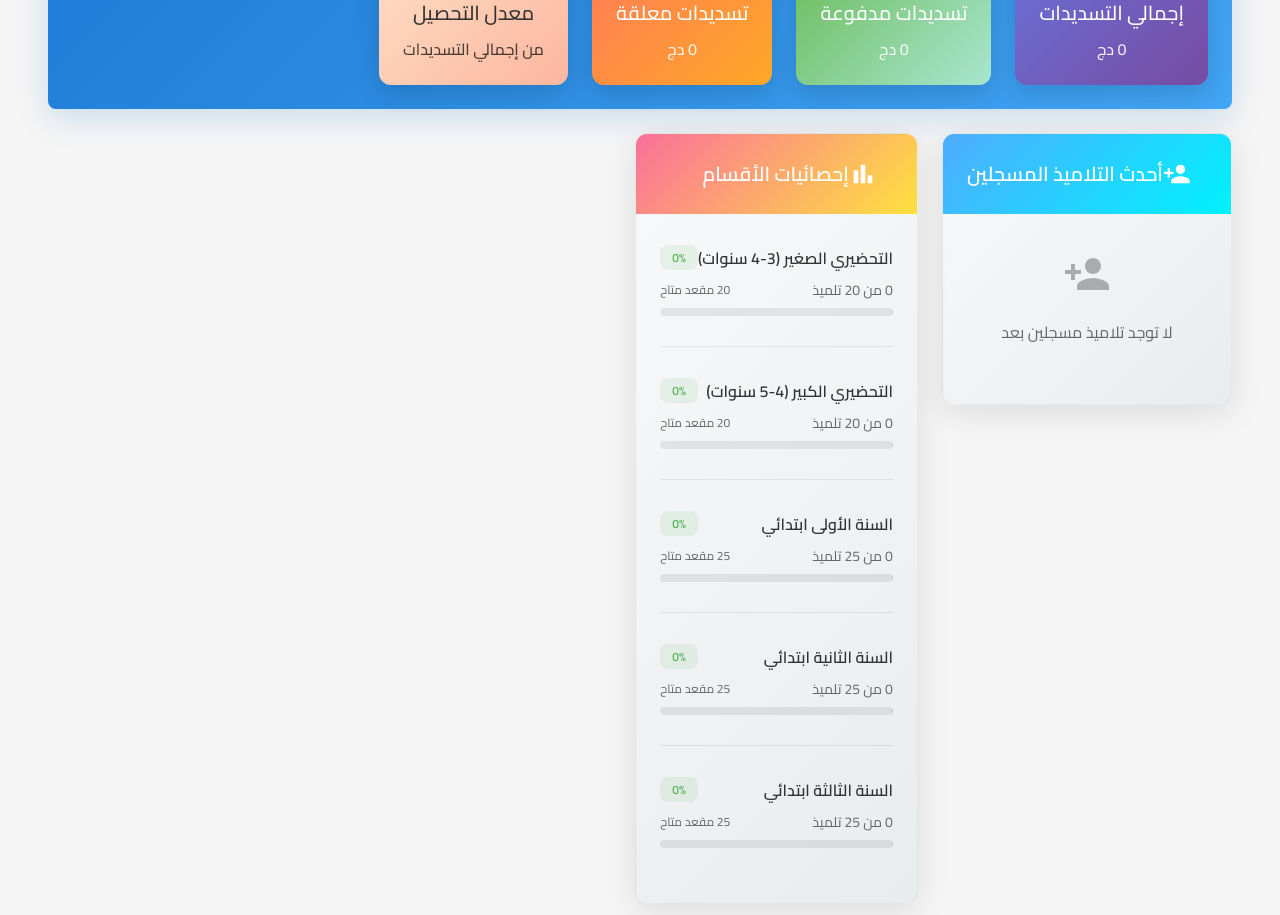
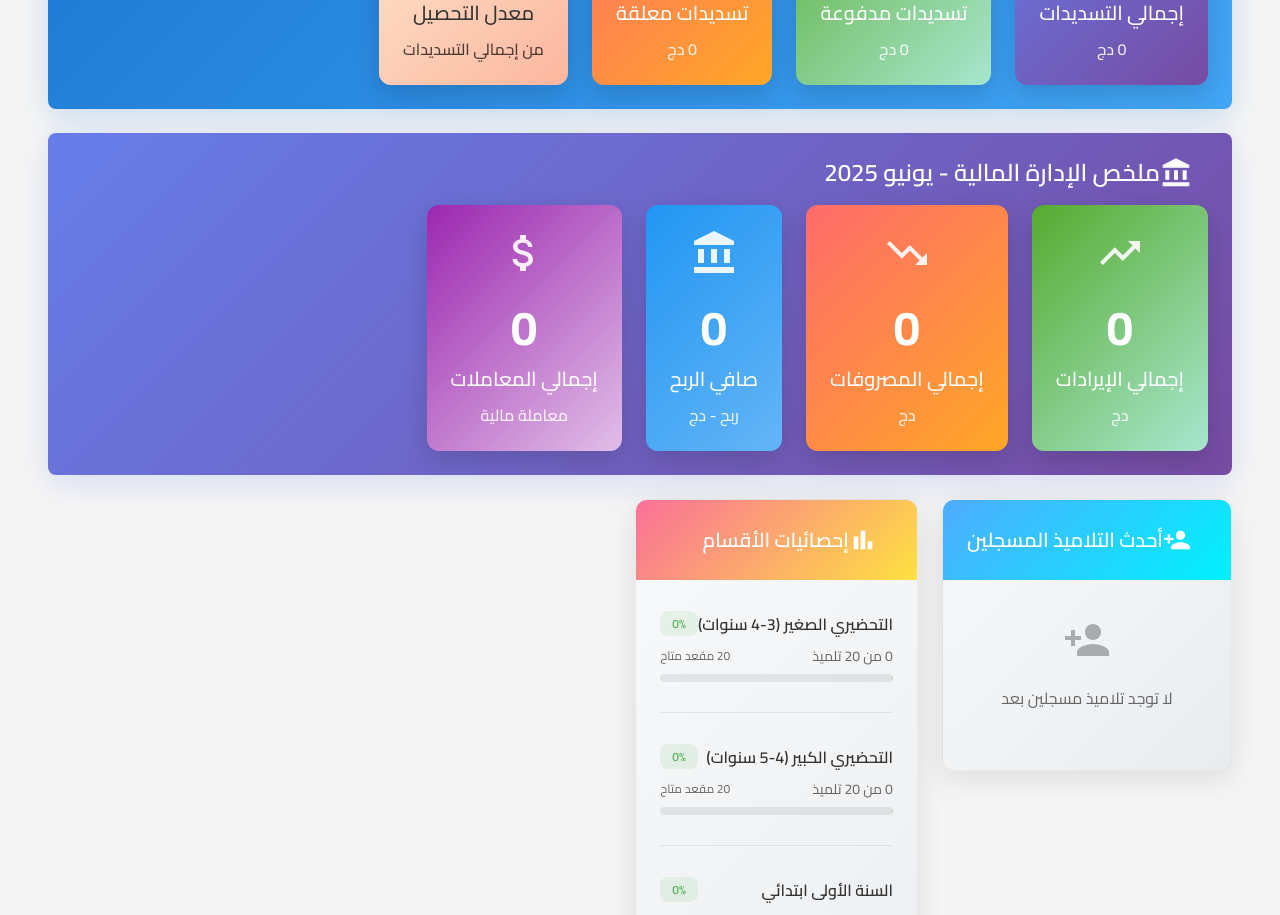
Before and after one commit to abdel28fr/ecole-pwa, a React (Vite) app: page / in a window 1280 px wide. Shown: the part 780-1695 px from the top of the page. Built offline with nearby package versions, Linux system fonts and the light colour scheme.

Commit message:
Modifications apportées dans le projet

```diff
--- a/src/components/Dashboard/Dashboard.jsx
+++ b/src/components/Dashboard/Dashboard.jsx
@@ -29,10 +29,13 @@ import {
   BarChart as BarChartIcon,
   AccessTime as AccessTimeIcon,
   Groups as GroupsIcon,
-  MenuBook as MenuBookIcon
+  MenuBook as MenuBookIcon,
+  AccountBalance as FinanceIcon,
+  TrendingDown as ExpenseIcon
 } from '@mui/icons-material';
 
 import { studentsAPI, classesAPI, subjectsAPI, gradesAPI, paymentsAPI, settingsAPI } from '../../data/storage';
+import { financeTransactionsAPI } from '../../data/financeStorage';
 
 const StatCard = ({ title, value, icon, color, subtitle, onClick }) => (
   <Card
@@ -171,6 +174,10 @@ const Dashboard = ({ onNavigate }) => {
   const handleGradesClick = () => {
     if (onNavigate) onNavigate(4); // التبويب الخامس (النقاط)
   };
+
+  const handleFinanceClick = () => {
+    if (onNavigate) onNavigate(7); // التبويب الثامن (الإدارة المالية)
+  };
   const [stats, setStats] = useState({
     totalStudents: 0,
     totalClasses: 0,
@@ -187,6 +194,12 @@ const Dashboard = ({ onNavigate }) => {
     totalAmount: 0,
     paidAmount: 0,
     unpaidAmount: 0
+  });
+  const [financeStats, setFinanceStats] = useState({
+    totalIncome: 0,
+    totalExpenses: 0,
+    netProfit: 0,
+    totalTransactions: 0
   });
   const [settings, setSettings] = useState({});
 
@@ -255,6 +268,22 @@ const Dashboard = ({ onNavigate }) => {
       totalAmount,
       paidAmount,
       unpaidAmount
+    });
+
+    // إحصائيات الإدارة المالية للشهر الحالي
+    const startOfMonth = new Date(currentDate.getFullYear(), currentDate.getMonth(), 1).toISOString().split('T')[0];
+    const endOfMonth = new Date(currentDate.getFullYear(), currentDate.getMonth() + 1, 0).toISOString().split('T')[0];
+
+    const totalIncome = financeTransactionsAPI.getTotalIncome(startOfMonth, endOfMonth);
+    const totalExpenses = financeTransactionsAPI.getTotalExpenses(startOfMonth, endOfMonth);
+    const netProfit = totalIncome - totalExpenses;
+    const allTransactions = financeTransactionsAPI.getByDateRange(startOfMonth, endOfMonth);
+
+    setFinanceStats({
+      totalIncome,
+      totalExpenses,
+      netProfit,
+      totalTransactions: allTransactions.length
     });
 
     setSettings(appSettings);
@@ -490,6 +519,189 @@ const Dashboard = ({ onNavigate }) => {
                   fontWeight: 500
                 }}>
                   من إجمالي التسديدات
+                </Typography>
+              </CardContent>
+            </Card>
+          </Grid>
+        </Grid>
+      </Paper>
+
+      {/* ملخص الإدارة المالية للشهر الحالي */}
+      <Paper sx={{
+        p: 3,
+        mb: 3,
+        background: (theme) => theme.palette.mode === 'dark'
+          ? 'linear-gradient(135deg, #2d1b69 0%, #11998e 100%)'
+          : 'linear-gradient(135deg, #667eea 0%, #764ba2 100%)',
+        color: 'white',
+        borderRadius: 2,
+        boxShadow: (theme) => theme.palette.mode === 'dark'
+          ? '0 8px 32px rgba(0,0,0,0.3)'
+          : '0 8px 32px rgba(102,126,234,0.2)'
+      }}>
+        <Box display="flex" alignItems="center" mb={2}>
+          <FinanceIcon sx={{ fontSize: 32, mr: 2, color: 'white' }} />
+          <Typography variant="h5" component="h2" sx={{ color: 'white', fontWeight: 600 }}>
+            ملخص الإدارة المالية - {getMonthName(new Date().getMonth() + 1)} {new Date().getFullYear()}
+          </Typography>
+        </Box>
+
+        <Grid container spacing={3}>
+          <Grid item xs={12} sm={6} md={3}>
+            <Card
+              onClick={handleFinanceClick}
+              sx={{
+                background: (theme) => theme.palette.mode === 'dark'
+                  ? 'linear-gradient(135deg, #134e5e 0%, #71b280 100%)'
+                  : 'linear-gradient(135deg, #56ab2f 0%, #a8e6cf 100%)',
+                backdropFilter: 'blur(10px)',
+                border: 'none',
+                borderRadius: 3,
+                color: 'white',
+                boxShadow: '0 8px 24px rgba(0,0,0,0.15)',
+                transition: 'all 0.3s cubic-bezier(0.4, 0, 0.2, 1)',
+                cursor: 'pointer',
+                '&:hover': {
+                  transform: 'translateY(-8px) scale(1.02)',
+                  boxShadow: '0 16px 40px rgba(0,0,0,0.25)',
+                  background: (theme) => theme.palette.mode === 'dark'
+                    ? 'linear-gradient(135deg, #0f3c47 0%, #5a9367 100%)'
+                    : 'linear-gradient(135deg, #4a9025 0%, #8fd19e 100%)'
+                }
+              }}
+            >
+              <CardContent sx={{ textAlign: 'center', p: 3 }}>
+                <TrendingUpIcon sx={{ fontSize: 48, mb: 2, color: 'white', opacity: 0.9 }} />
+                <Typography variant="h3" component="div" fontWeight="bold" sx={{ color: 'white', mb: 1 }}>
+                  {financeStats.totalIncome.toLocaleString()}
+                </Typography>
+                <Typography variant="h6" sx={{ color: 'white', mb: 1, fontWeight: 500 }}>
+                  إجمالي الإيرادات
+                </Typography>
+                <Typography variant="body1" sx={{ color: 'rgba(255,255,255,0.9)', fontWeight: 500 }}>
+                  دج
+                </Typography>
+              </CardContent>
+            </Card>
+          </Grid>
+
+          <Grid item xs={12} sm={6} md={3}>
+            <Card
+              onClick={handleFinanceClick}
+              sx={{
+                background: (theme) => theme.palette.mode === 'dark'
+                  ? 'linear-gradient(135deg, #b92b27 0%, #8e2de2 100%)'
+                  : 'linear-gradient(135deg, #ff6b6b 0%, #ffa726 100%)',
+                backdropFilter: 'blur(10px)',
+                border: 'none',
+                borderRadius: 3,
+                color: 'white',
+                boxShadow: '0 8px 24px rgba(0,0,0,0.15)',
+                transition: 'all 0.3s cubic-bezier(0.4, 0, 0.2, 1)',
+                cursor: 'pointer',
+                '&:hover': {
+                  transform: 'translateY(-8px) scale(1.02)',
+                  boxShadow: '0 16px 40px rgba(0,0,0,0.25)',
+                  background: (theme) => theme.palette.mode === 'dark'
+                    ? 'linear-gradient(135deg, #9a1f1c 0%, #7a25b8 100%)'
+                    : 'linear-gradient(135deg, #e55a5a 0%, #e8941f 100%)'
+                }
+              }}
+            >
+              <CardContent sx={{ textAlign: 'center', p: 3 }}>
+                <ExpenseIcon sx={{ fontSize: 48, mb: 2, color: 'white', opacity: 0.9 }} />
+                <Typography variant="h3" component="div" fontWeight="bold" sx={{ color: 'white', mb: 1 }}>
+                  {financeStats.totalExpenses.toLocaleString()}
+                </Typography>
+                <Typography variant="h6" sx={{ color: 'white', mb: 1, fontWeight: 500 }}>
+                  إجمالي المصروفات
+                </Typography>
+                <Typography variant="body1" sx={{ color: 'rgba(255,255,255,0.9)', fontWeight: 500 }}>
+                  دج
+                </Typography>
+              </CardContent>
+            </Card>
+          </Grid>
+
+          <Grid item xs={12} sm={6} md={3}>
+            <Card
+              onClick={handleFinanceClick}
+              sx={{
+                background: financeStats.netProfit >= 0
+                  ? (theme) => theme.palette.mode === 'dark'
+                    ? 'linear-gradient(135deg, #1565c0 0%, #42a5f5 100%)'
+                    : 'linear-gradient(135deg, #2196f3 0%, #64b5f6 100%)'
+                  : (theme) => theme.palette.mode === 'dark'
+                    ? 'linear-gradient(135deg, #d32f2f 0%, #f57c00 100%)'
+                    : 'linear-gradient(135deg, #ff5722 0%, #ff9800 100%)',
+                backdropFilter: 'blur(10px)',
+                border: 'none',
+                borderRadius: 3,
+                color: 'white',
+                boxShadow: '0 8px 24px rgba(0,0,0,0.15)',
+                transition: 'all 0.3s cubic-bezier(0.4, 0, 0.2, 1)',
+                cursor: 'pointer',
+                '&:hover': {
+                  transform: 'translateY(-8px) scale(1.02)',
+                  boxShadow: '0 16px 40px rgba(0,0,0,0.25)',
+                  background: financeStats.netProfit >= 0
+                    ? (theme) => theme.palette.mode === 'dark'
+                      ? 'linear-gradient(135deg, #0d47a1 0%, #1976d2 100%)'
+                      : 'linear-gradient(135deg, #1976d2 0%, #42a5f5 100%)'
+                    : (theme) => theme.palette.mode === 'dark'
+                      ? 'linear-gradient(135deg, #b71c1c 0%, #e65100 100%)'
+                      : 'linear-gradient(135deg, #d84315 0%, #f57c00 100%)'
+                }
+              }}
+            >
+              <CardContent sx={{ textAlign: 'center', p: 3 }}>
+                <FinanceIcon sx={{ fontSize: 48, mb: 2, color: 'white', opacity: 0.9 }} />
+                <Typography variant="h3" component="div" fontWeight="bold" sx={{ color: 'white', mb: 1 }}>
+                  {financeStats.netProfit.toLocaleString()}
+                </Typography>
+                <Typography variant="h6" sx={{ color: 'white', mb: 1, fontWeight: 500 }}>
+                  صافي الربح
+                </Typography>
+                <Typography variant="body1" sx={{ color: 'rgba(255,255,255,0.9)', fontWeight: 500 }}>
+                  {financeStats.netProfit >= 0 ? 'ربح' : 'خسارة'} - دج
+                </Typography>
+              </CardContent>
+            </Card>
+          </Grid>
+
+          <Grid item xs={12} sm={6} md={3}>
+            <Card
+              onClick={handleFinanceClick}
+              sx={{
+                background: (theme) => theme.palette.mode === 'dark'
+                  ? 'linear-gradient(135deg, #4a148c 0%, #7b1fa2 100%)'
+                  : 'linear-gradient(135deg, #9c27b0 0%, #e1bee7 100%)',
+                backdropFilter: 'blur(10px)',
+                border: 'none',
+                borderRadius: 3,
+                color: 'white',
+                boxShadow: '0 8px 24px rgba(0,0,0,0.15)',
+                transition: 'all 0.3s cubic-bezier(0.4, 0, 0.2, 1)',
+                cursor: 'pointer',
+                '&:hover': {
+                  transform: 'translateY(-8px) scale(1.02)',
+                  boxShadow: '0 16px 40px rgba(0,0,0,0.25)',
+                  background: (theme) => theme.palette.mode === 'dark'
+                    ? 'linear-gradient(135deg, #38006b 0%, #6a1b9a 100%)'
+                    : 'linear-gradient(135deg, #8e24aa 0%, #ce93d8 100%)'
+                }
+              }}
+            >
+              <CardContent sx={{ textAlign: 'center', p: 3 }}>
+                <MoneyIcon sx={{ fontSize: 48, mb: 2, color: 'white', opacity: 0.9 }} />
+                <Typography variant="h3" component="div" fontWeight="bold" sx={{ color: 'white', mb: 1 }}>
+                  {financeStats.totalTransactions}
+                </Typography>
+                <Typography variant="h6" sx={{ color: 'white', mb: 1, fontWeight: 500 }}>
+                  إجمالي المعاملات
+                </Typography>
+                <Typography variant="body1" sx={{ color: 'rgba(255,255,255,0.9)', fontWeight: 500 }}>
+                  معاملة مالية
                 </Typography>
               </CardContent>
             </Card>
```
Also changed, not shown: 1 other file (tests, documents, lock files or other folders).
